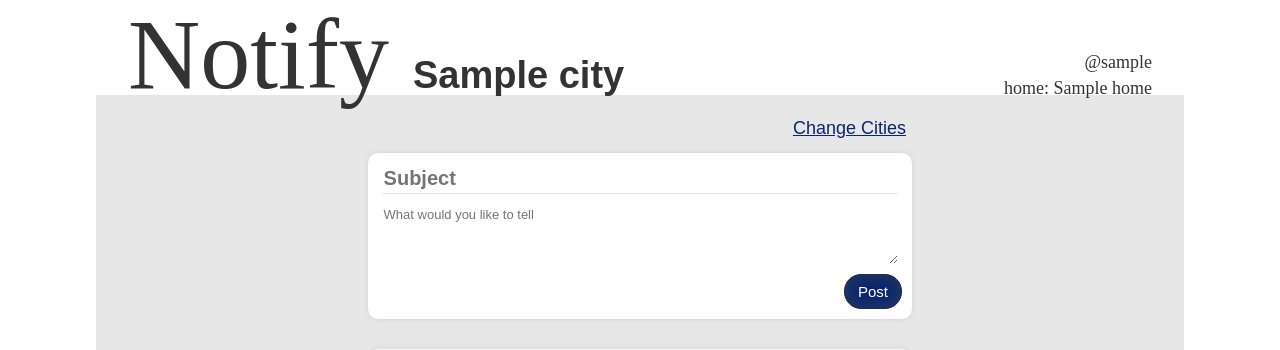
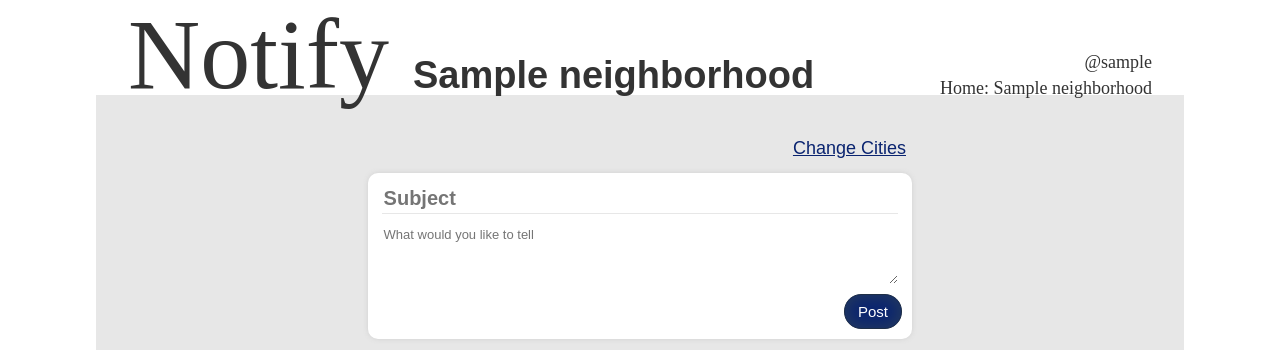
Before and after one commit to rnguyen7388/project-2, a Node server app: template views/forum.handlebars in a window 1280 px wide. Shown: the top 350 px of the page. Run offline with Node 20, Linux system fonts and the light colour scheme; tables that the repository leaves empty hold one stand-in row (values such as "Sample post"); the template is opened without the code that fills it: values that come from a table or form of the project are taken from there, most other values are stand-ins (such as "Sample title", 1, 10 or a date in 2020); some libraries are stand-ins or nearby versions.

Commit message:
updated forum

```diff
--- /dev/null
+++ b/public/js/forum.js
@@ -0,0 +1,8 @@
+$(document).ready(() => {
+    let neighborhood = user.neighborhood;
+    console.log(neighborhood);
+
+    $.get("/api/neighborhood/" + neighborhood).then(data => {
+        console.log(data);
+    });
+});
--- a/public/js/login.js
+++ b/public/js/login.js
@@ -1,4 +1,3 @@
-let user;
 $(document).ready(() => {
   // Getting references to our form and inputs
   const loginForm = $("form.login");
--- a/public/js/script.js
+++ b/public/js/script.js
@@ -3,6 +3,6 @@ $("path").click(function() {
 });
 
 $("#changeCity").click(function() {
-   = "/map";
+   window.locate = "/map";
   console.log("changeCity");
 });
--- a/public/stylesheets/style.css
+++ b/public/stylesheets/style.css
@@ -69,7 +69,7 @@ header {
 
 main {
   background-color: #e7e7e7;
-  padding-top: 20px;
+  padding-top: 40px;
   padding-bottom: 40px;
   width: 85%;
   margin-left: auto;
--- a/views/forum.handlebars
+++ b/views/forum.handlebars
@@ -1,10 +1,10 @@
 <header class="width">
     <h1 class="notify">Notify</h1>
-    <h2 class="neighborhood">{{city}}</h2>
+    <h2 class="neighborhood">{{neighborhood}}</h2>
     <section id="userInfo">
         <p class = "userSmall">@{{username}}</p>
         {{!-- current user ^ --}}
-        <p class = "userSmall">home: {{home}}</p>
+        <p class = "userSmall">Home: {{neighborhood}}</p>
     </section>
 </header>
 <main>
@@ -41,3 +41,5 @@
 <footer>
     <small>All Rights Reserved © 2020</small>
 </footer>
+<script type="text/javascript" src="js/forum.js"></script>
+<script type="text/javascript" src="js/post.js"></script>
```
Also changed, not shown: routes/html-routes.js (+2 -13 lines).
